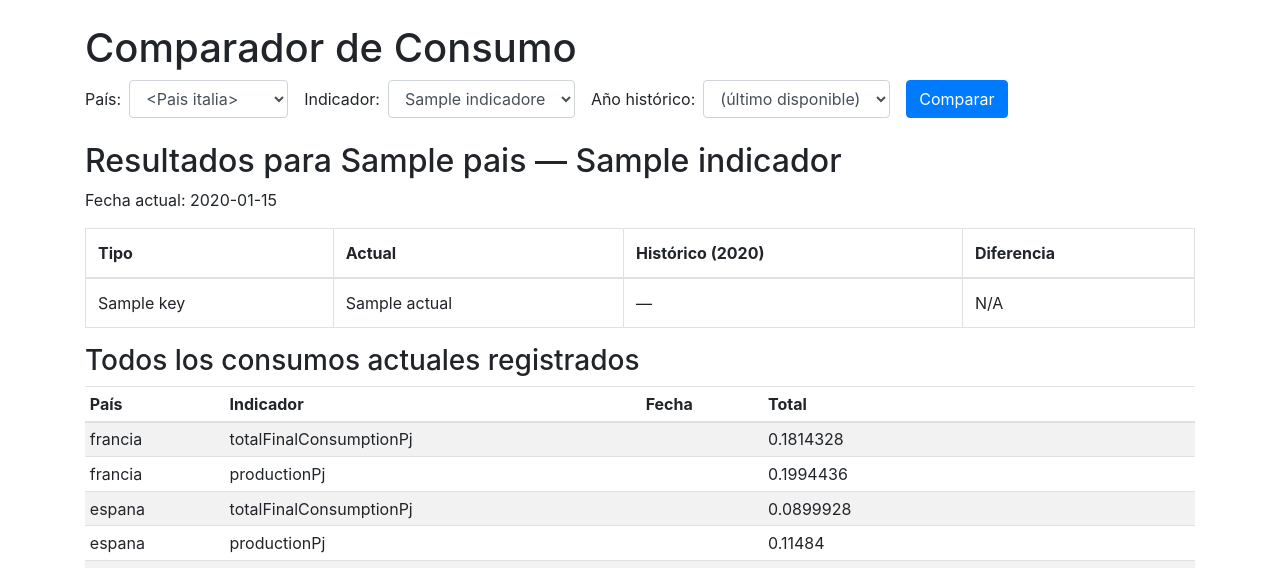
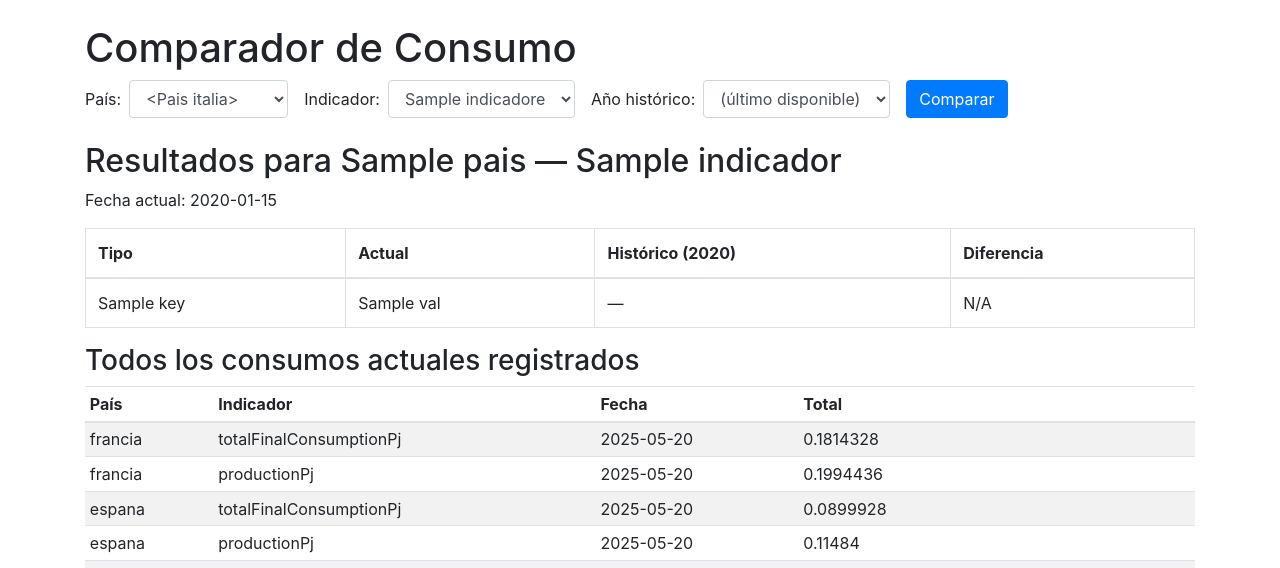
Before and after one commit to AlfonsoJulian/BackIsi, a Flask app: template templates/consumo_comparador.html in a window 1280 px wide. Shown: the top 568 px of the page. Run offline with Flask 3, Linux system fonts and the light colour scheme; the template is opened without the code that fills it: values that come from a table or form of the project are taken from there, most other values are stand-ins (such as "Sample title", 1, 10 or a date in 2020); some libraries are stand-ins or nearby versions.

Commit message:
El comparador funciona completo

```diff
--- a/app.py
+++ b/app.py
@@ -1,39 +1,37 @@
+#!/usr/bin/env python3
+# -*- coding: utf-8 -*-
+
 from flask import Flask, render_template, request
 from flask_sqlalchemy import SQLAlchemy
 from datetime import datetime
-import os
+import os, re
 
 app = Flask(__name__)
-# CORREGIDO: Usar ruta absoluta para evitar problemas de permisos
-import os
 basedir = os.path.abspath(os.path.dirname(__file__))
 db_path = os.path.join(basedir, 'backend', 'bd', 'energy.db')
 app.config['SQLALCHEMY_DATABASE_URI'] = f'sqlite:///{db_path}'
 app.config['SQLALCHEMY_TRACK_MODIFICATIONS'] = False
 db = SQLAlchemy(app)
 
-# --- Modelos ORM FORZANDO Text ---
+
+# --- MODELOS ---
 class Pais(db.Model):
     __tablename__ = 'pais'
-    __table_args__ = {'extend_existing': True}  # CLAVE: Fuerza a redefinir la tabla
-
+    __table_args__ = {'extend_existing': True}
     pais = db.Column(db.Text, primary_key=True)
-    # FORZAMOS a Text para evitar conversión automática
     pib_anual = db.Column(db.Text)
     pib_per_capita = db.Column(db.Text)
     co2_per_capita = db.Column(db.Text)
     consumos = db.relationship('ActualConsumoProduccion', backref='pais_obj')
     historicos = db.relationship('HistoricoConsumoProduccion', backref='pais_obj')
 
+
 class ActualConsumoProduccion(db.Model):
     __tablename__ = 'actual_consumo_produccion'
-    __table_args__ = {'extend_existing': True}  # CLAVE: Fuerza a redefinir la tabla
-
+    __table_args__ = {'extend_existing': True}
     pais = db.Column(db.Text, db.ForeignKey('pais.pais'), primary_key=True)
     indicador = db.Column(db.Text, primary_key=True)
-    # CAMBIADO: Usamos Text en lugar de Date para manejar formatos complejos
     fecha = db.Column(db.Text, primary_key=True)
-    # FORZAMOS todos a Text para evitar conversión
     coal_peat_oil_shale  = db.Column(db.Text)
     natural_gas          = db.Column(db.Text)
     nuclear              = db.Column(db.Text)
@@ -41,14 +39,13 @@
     renewables_and_waste = db.Column(db.Text)
     total                = db.Column(db.Text)
 
+
 class HistoricoConsumoProduccion(db.Model):
     __tablename__ = 'historico_consumo_produccion'
-    __table_args__ = {'extend_existing': True}  # CLAVE: Fuerza a redefinir la tabla
-
+    __table_args__ = {'extend_existing': True}
     pais = db.Column(db.Text, db.ForeignKey('pais.pais'), primary_key=True)
     indicador = db.Column(db.Text, primary_key=True)
     anio = db.Column(db.Integer, primary_key=True)
-    # FORZAMOS todos a Text para evitar conversión
     coal_peat_oil_shale  = db.Column(db.Text)
     natural_gas          = db.Column(db.Text)
     nuclear              = db.Column(db.Text)
@@ -56,135 +53,47 @@
     renewables_and_waste = db.Column(db.Text)
     total                = db.Column(db.Text)
 
+
+# --- UTILIDADES ---
 def safe_float(value):
-    """Convierte un valor a float de forma segura"""
-    if value is None or value == '' or value == 'NULL':
+    if value in (None, '', 'NULL'):
         return 0.0
     try:
         return float(value)
-    except (ValueError, TypeError):
+    except:
         return 0.0
 
+
 def parse_date_safe(date_str):
-    """Parsea fechas en varios formatos de forma segura"""
     if not date_str:
         return None
+    # manejar ISO con Z
+    if isinstance(date_str, str) and date_str.endswith('Z'):
+        date_str = date_str[:-1]
+    for fmt in ('%Y-%m-%dT%H:%M:%S.%f',
+                '%Y-%m-%dT%H:%M:%S',
+                '%Y-%m-%d'):
+        try:
+            return datetime.strptime(date_str, fmt).date()
+        except ValueError:
+            continue
+    return None
 
-    try:
-        # Si es un string que termina en 'Z', lo reemplazamos
-        if isinstance(date_str, str) and date_str.endswith('Z'):
-            date_str = date_str.replace('Z', '+00:00')
-
-        # Intentamos diferentes formatos
-        formats_to_try = [
-            '%Y-%m-%dT%H:%M:%S.%f%z',  # 2025-05-20T11:00:00.000+00:00
-            '%Y-%m-%dT%H:%M:%S%z',     # 2025-05-20T11:00:00+00:00
-            '%Y-%m-%dT%H:%M:%S.%f',    # 2025-05-20T11:00:00.000
-            '%Y-%m-%dT%H:%M:%S',       # 2025-05-20T11:00:00
-            '%Y-%m-%d',                # 2025-05-20
-        ]
-
-        for fmt in formats_to_try:
-            try:
-                parsed_date = datetime.strptime(date_str, fmt)
-                return parsed_date.date()  # Retornamos solo la fecha
-            except ValueError:
-                continue
-
-        # Si ningún formato funciona, retornamos el string original
-        return date_str
-
-    except Exception:
-        return date_str
 
 def get_year_from_date(date_value):
-    """Extrae el año de una fecha de forma segura"""
-    if not date_value:
-        return None
-
-    try:
-        if isinstance(date_value, str):
-            parsed_date = parse_date_safe(date_value)
-            if hasattr(parsed_date, 'year'):
-                return parsed_date.year
-            # Si es string, intentamos extraer el año directamente
-            if len(date_value) >= 4 and date_value[:4].isdigit():
-                return int(date_value[:4])
-        elif hasattr(date_value, 'year'):
-            return date_value.year
-    except:
-        pass
-
+    if hasattr(date_value, 'year'):
+        return date_value.year
     return None
 
-# --- Rutas ---
+
+# --- RUTAS ---
 @app.route('/')
 def index():
     return render_template('index.html')
 
-@app.route('/debug')
-def debug_db():
-    """Verificar que ahora sí conecta a la BD correcta"""
-    try:
-        paises_count = Pais.query.count()
-        actual_count = ActualConsumoProduccion.query.count()
-        historico_count = HistoricoConsumoProduccion.query.count()
 
-        paises_list = [p.pais for p in Pais.query.limit(10).all()]
-
-        # Vamos a ver algunos datos problemáticos
-        sample_pais = Pais.query.first()
-        sample_actual = ActualConsumoProduccion.query.first()
-
-        result = f"""
-        <h1>Verificación de BD: backend/bd/energy.db</h1>
-        <ul>
-            <li><strong>Países:</strong> {paises_count} registros</li>
-            <li><strong>Consumos Actuales:</strong> {actual_count} registros</li>
-            <li><strong>Históricos:</strong> {historico_count} registros</li>
-        </ul>
-
-        <h2>Primeros 10 países encontrados:</h2>
-        <ul>
-        """
-
-        for pais in paises_list:
-            result += f"<li>{pais}</li>"
-
-        result += "</ul>"
-
-        if sample_pais:
-            result += f"""
-            <h2>Datos de muestra - País:</h2>
-            <ul>
-                <li>País: {sample_pais.pais}</li>
-                <li>PIB Anual: {sample_pais.pib_anual}</li>
-                <li>PIB Per Capita: {sample_pais.pib_per_capita}</li>
-                <li>CO2 Per Capita: {sample_pais.co2_per_capita}</li>
-            </ul>
-            """
-
-        if sample_actual:
-            parsed_fecha = parse_date_safe(sample_actual.fecha)
-            result += f"""
-            <h2>Datos de muestra - Consumo Actual:</h2>
-            <ul>
-                <li>País: {sample_actual.pais}</li>
-                <li>Indicador: {sample_actual.indicador}</li>
-                <li>Fecha (original): {sample_actual.fecha}</li>
-                <li>Fecha (parseada): {parsed_fecha}</li>
-                <li>Coal: {sample_actual.coal_peat_oil_shale}</li>
-                <li>Gas: {sample_actual.natural_gas}</li>
-                <li>Total: {sample_actual.total}</li>
-            </ul>
-            """
-
-        return result
-    except Exception as e:
-        return f"<h1>Error al conectar con la BD:</h1><p>{str(e)}</p><pre>{repr(e)}</pre>"
 @app.route('/consumo', methods=['GET','POST'])
 def show_consumption():
-    # — 1) cargar siempre las listas para los desplegables y tablas
     try:
         paises = [p.pais for p in Pais.query.order_by(Pais.pais).all()]
         indicadores = [i[0] for i in db.session.query(
@@ -194,17 +103,17 @@
                      HistoricoConsumoProduccion.anio
                  ).distinct().order_by(HistoricoConsumoProduccion.anio).all()]
 
-        actual_list = ActualConsumoProduccion.query.order_by(
-                          ActualConsumoProduccion.pais,
-                          ActualConsumoProduccion.indicador,
-                          ActualConsumoProduccion.fecha
-                      ).all()
-
-        # ——— Aquí parseamos cada fecha de actual_list a date
-        for a in actual_list:
-            parsed = parse_date_safe(a.fecha)
-            if hasattr(parsed, 'strftime'):
-                a.fecha = parsed
+        # Cargamos actual_list sin autocambios en DB
+        with db.session.no_autoflush:
+            actual_list = ActualConsumoProduccion.query.order_by(
+                              ActualConsumoProduccion.pais,
+                              ActualConsumoProduccion.indicador,
+                              ActualConsumoProduccion.fecha
+                          ).all()
+            # Creamos atributo auxiliar en memoria
+            for a in actual_list:
+                parsed = parse_date_safe(a.fecha)
+                a.fecha_parsed = parsed
 
         historico_list = HistoricoConsumoProduccion.query.order_by(
                              HistoricoConsumoProduccion.pais,
@@ -212,25 +121,21 @@
                              HistoricoConsumoProduccion.anio
                          ).all()
     except Exception as e:
-        # Si hay error, devolvemos listas vacías y mostramos el error
-        return f"<h1>Error cargando datos:</h1><p>{str(e)}</p><pre>{repr(e)}</pre>"
+        return f"<h1>Error cargando datos:</h1><p>{e}</p>"
 
     datos = None
     if request.method == 'POST':
         pais_sel = request.form.get('pais')
         ind_sel  = request.form.get('indicador')
         anio_sel = request.form.get('anio', type=int)
-
         if pais_sel and ind_sel:
             try:
-                actual = ActualConsumoProduccion.query\
-                    .filter_by(pais=pais_sel, indicador=ind_sel)\
-                    .order_by(ActualConsumoProduccion.fecha.desc())\
-                    .first()
-
+                actual = (ActualConsumoProduccion.query
+                          .filter_by(pais=pais_sel, indicador=ind_sel)
+                          .order_by(ActualConsumoProduccion.fecha.desc())
+                          .first())
                 if actual:
-                    # ya parseábamos fecha con parse_date_safe aquí:
-                    fecha_parseada = parse_date_safe(actual.fecha)
+                    fecha_parseada = parse_date_safe(actual.fecha) or actual.fecha
                     year = get_year_from_date(fecha_parseada) or get_year_from_date(actual.fecha)
                     target_year = anio_sel or year
 
@@ -243,10 +148,10 @@
                     datos = {
                         'pais': pais_sel,
                         'indicador': ind_sel,
-                        'fecha_actual': fecha_parseada or actual.fecha,
+                        'fecha_actual': fecha_parseada,
                         'valores_actual': {
                             'coal': safe_float(actual.coal_peat_oil_shale),
-                            'gas': safe_float(actual.natural_gas),
+                            'gas':  safe_float(actual.natural_gas),
                             'nuclear': safe_float(actual.nuclear),
                             'oil': safe_float(actual.oil_products),
                             'renwaste': safe_float(actual.renewables_and_waste),
@@ -257,14 +162,14 @@
                     if historico:
                         datos['valores_historico'] = {
                             'coal': safe_float(historico.coal_peat_oil_shale),
-                            'gas': safe_float(historico.natural_gas),
+                            'gas':  safe_float(historico.natural_gas),
                             'nuclear': safe_float(historico.nuclear),
                             'oil': safe_float(historico.oil_products),
                             'renwaste': safe_float(historico.renewables_and_waste),
                             'total': safe_float(historico.total),
                         }
             except Exception as e:
-                datos = {'error': f'Error procesando consulta: {str(e)}'}
+                datos = {'error': str(e)}
 
     return render_template(
         'consumo_comparador.html',
@@ -276,8 +181,8 @@
         datos=datos
     )
 
+
 if __name__ == "__main__":
-    # Crea las tablas si no existen (pero ahora en la BD correcta)
     with app.app_context():
         db.create_all()
     app.run(debug=True)
--- a/templates/consumo_comparador.html
+++ b/templates/consumo_comparador.html
@@ -9,23 +9,23 @@
   <div class="container my-4">
     <h1>Comparador de Consumo</h1>
 
-    <!-- Formulario de selección -->
+    <!-- Formulario -->
     <form method="post" action="{{ url_for('show_consumption') }}" class="form-inline mb-4">
-      <label class="mr-2" for="pais">País:</label>
+      <label for="pais" class="mr-2">País:</label>
       <select id="pais" name="pais" class="form-control mr-3">
         {% for p in paises %}
           <option value="{{ p }}" {% if datos and datos.pais == p %}selected{% endif %}>{{ p }}</option>
         {% endfor %}
       </select>
 
-      <label class="mr-2" for="indicador">Indicador:</label>
+      <label for="indicador" class="mr-2">Indicador:</label>
       <select id="indicador" name="indicador" class="form-control mr-3">
         {% for i in indicadores %}
           <option value="{{ i }}" {% if datos and datos.indicador == i %}selected{% endif %}>{{ i }}</option>
         {% endfor %}
       </select>
 
-      <label class="mr-2" for="anio">Año histórico:</label>
+      <label for="anio" class="mr-2">Año histórico:</label>
       <select id="anio" name="anio" class="form-control mr-3">
         <option value="">(último disponible)</option>
         {% for y in anios %}
@@ -33,10 +33,10 @@
         {% endfor %}
       </select>
 
-      <button class="btn btn-primary" type="submit">Comparar</button>
+      <button type="submit" class="btn btn-primary">Comparar</button>
     </form>
 
-    <!-- Resultado específico -->
+    <!-- Resultados específicos -->
     {% if datos %}
       <h2>Resultados para {{ datos.pais }} — {{ datos.indicador }}</h2>
       <p>Fecha actual: {{ datos.fecha_actual.strftime('%Y-%m-%d') }}</p>
@@ -50,35 +50,26 @@
           </tr>
         </thead>
         <tbody>
-          {% for key, actual in datos.valores_actual.items() %}
-            {% set historico = datos.valores_historico[key] if datos.valores_historico else None %}
+          {% for key, val in datos.valores_actual.items() %}
+            {% set hist = datos.valores_historico[key] if datos.valores_historico else None %}
             <tr>
               <td>{{ key.replace('_',' ').capitalize() }}</td>
-              <td>{{ actual }}</td>
-              <td>{{ historico or '—' }}</td>
-              <td>
-                {% if historico %}
-                  {{ (actual - historico) }}
-                {% else %}
-                  N/A
-                {% endif %}
-              </td>
+              <td>{{ val }}</td>
+              <td>{{ hist or '—' }}</td>
+              <td>{{ hist is not none and (val - hist) or 'N/A' }}</td>
             </tr>
           {% endfor %}
         </tbody>
       </table>
     {% endif %}
 
-    <!-- Listado de todos los consumos actuales -->
+    <!-- Todos los consumos actuales -->
     {% if actual_list %}
       <h3>Todos los consumos actuales registrados</h3>
       <table class="table table-sm table-striped mb-4">
         <thead>
           <tr>
-            <th>País</th>
-            <th>Indicador</th>
-            <th>Fecha</th>
-            <th>Total</th>
+            <th>País</th><th>Indicador</th><th>Fecha</th><th>Total</th>
           </tr>
         </thead>
         <tbody>
@@ -86,7 +77,13 @@
             <tr>
               <td>{{ a.pais }}</td>
               <td>{{ a.indicador }}</td>
-              <td>{{ a.fecha.strftime('%Y-%m-%d') }}</td>
+              <td>
+                {% if a.fecha_parsed %}
+                  {{ a.fecha_parsed.strftime('%Y-%m-%d') }}
+                {% else %}
+                  {{ a.fecha[:10] }}
+                {% endif %}
+              </td>
               <td>{{ a.total }}</td>
             </tr>
           {% endfor %}
@@ -94,16 +91,13 @@
       </table>
     {% endif %}
 
-    <!-- Listado de todos los registros históricos -->
+    <!-- Todos los históricos -->
     {% if historico_list %}
       <h3>Todos los registros históricos</h3>
       <table class="table table-sm table-striped">
         <thead>
           <tr>
-            <th>País</th>
-            <th>Indicador</th>
-            <th>Año</th>
-            <th>Total</th>
+            <th>País</th><th>Indicador</th><th>Año</th><th>Total</th>
           </tr>
         </thead>
         <tbody>
```
Also changed, not shown: backend/scrapping/api_mix.py (+35 -14 lines), backend/bd/energy.db.
